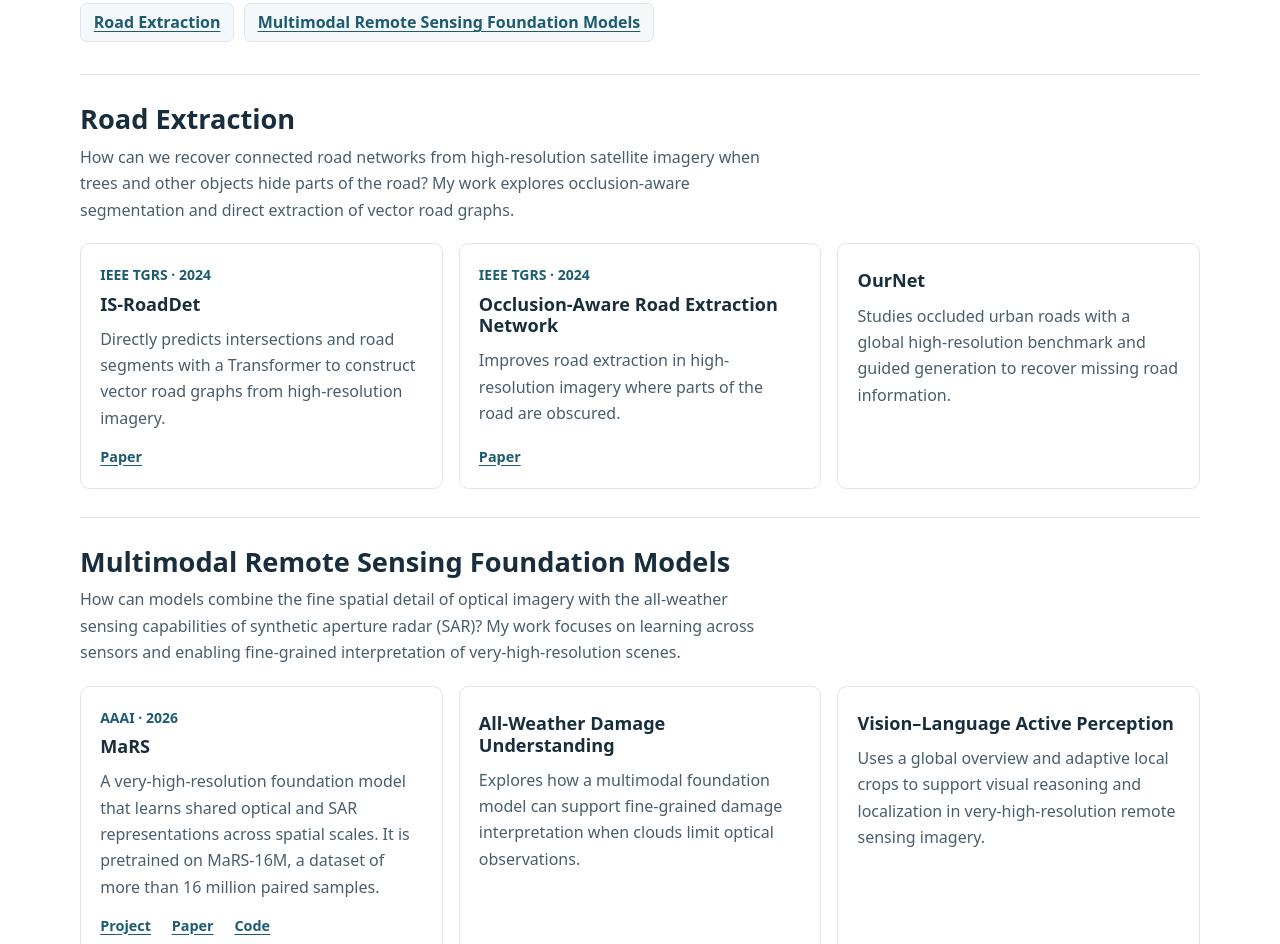
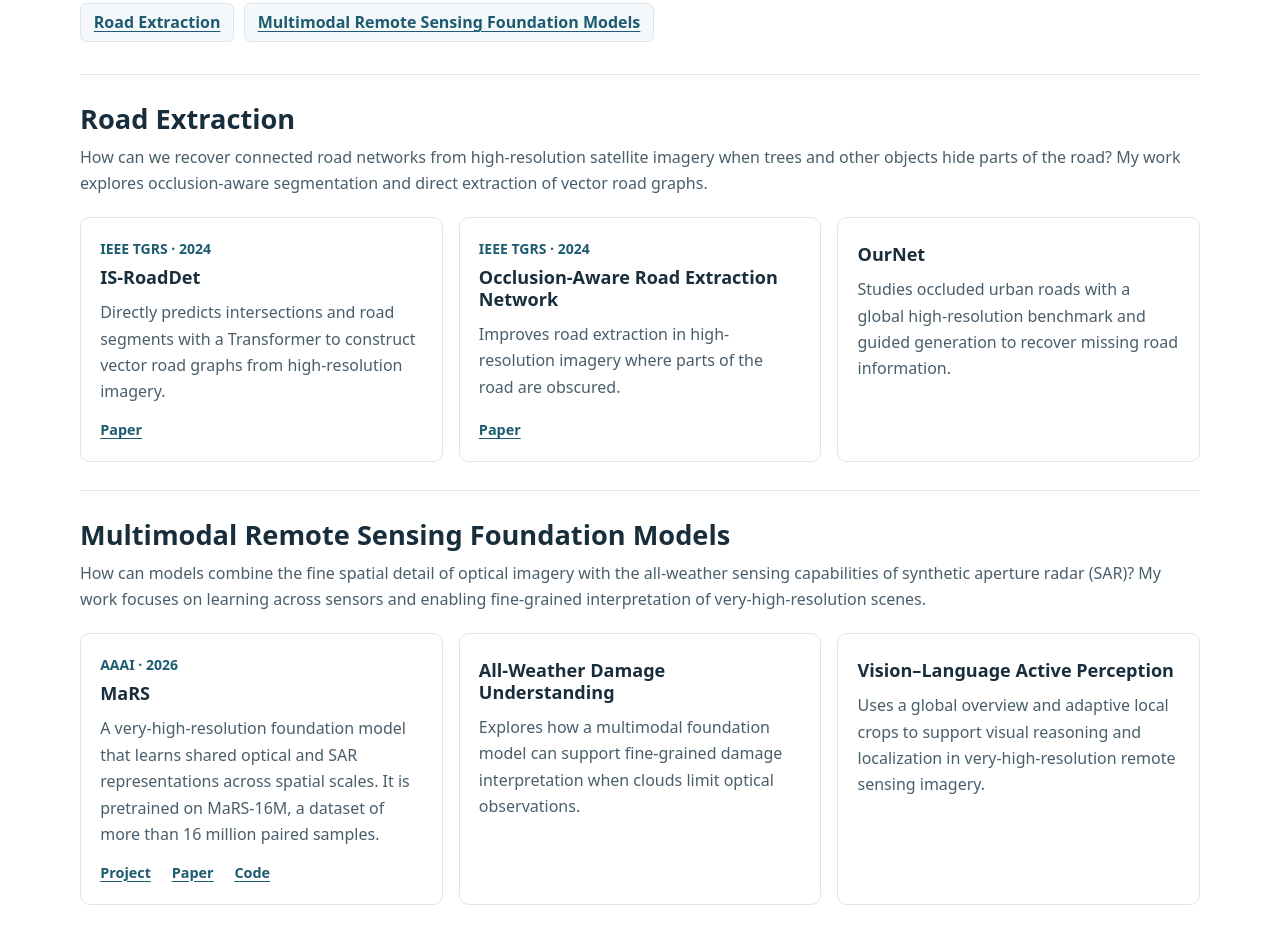
Before and after one commit to WanderRainy/WanderRainy.github.io, a plain HTML site: page index.html in a window 1280 px wide. Shown: the part 932-1876 px from the top of the page. Drawn offline with Linux system fonts and the light colour scheme.

Commit message:
Let research introductions use the section width

```diff
--- a/index.html
+++ b/index.html
@@ -221,7 +221,6 @@
         }
         .area { border-top: 1px solid var(--line); padding-block: 1.75rem; scroll-margin-top: 1rem; }
         .area:last-child { padding-bottom: 0; }
-        .area-intro { max-width: 75ch; }
         .projects { display: grid; grid-template-columns: repeat(3, minmax(0, 1fr)); gap: 1rem; margin-top: 1.25rem; }
         .project { display: flex; flex-direction: column; align-items: start; padding: 1.2rem; border: 1px solid var(--line); border-radius: .6rem; }
         .project .links { margin-top: auto; font-size: .9rem; font-weight: 650; }
```
